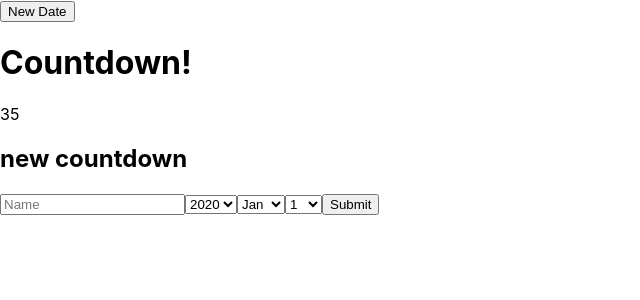
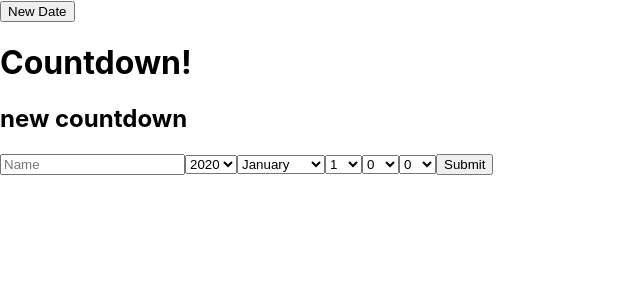
Before and after one commit to Wadboy70/Countdown-Timer, a React (Create React App) app in the folder client/: page / in a window 1280 px wide. Both pictures are taken after a click on the button "New Date". Shown: the top 300 px of the page, without its empty margins (0-640 px from the left). Built offline with nearby package versions, Linux system fonts and the light colour scheme.

Commit message:
input functionality is finished

```diff
--- a/client/src/App.js
+++ b/client/src/App.js
@@ -9,18 +9,6 @@ const App = () => {
   const [counterInfo, setCounterInfo] = useState(undefined);
   const [timeNow, setTimeNow] = useState(undefined);
 
-  const getTimeNow = () => {
-    var time = new Date();
-    return{
-        year: time.getFullYear(),
-        month: time.getMonth()+1,
-        day: time.getDate(),
-        hour: time.getHours(),
-        minute: time.getSeconds(),
-        seconds: time.getSeconds()
-    };
-  }
-
   return (
     <>
       <Sidebar
@@ -29,11 +17,9 @@ const App = () => {
       ></Sidebar>
       <Stage
       counterInfo = {counterInfo}
-      timeNow = {getTimeNow}
       ></Stage>
       {showInputForm &&
       <DateForm
-      timeNow = {timeNow}
       setShowInputForm = {setShowInputForm}
       showForm = {showInputForm}
       setCounterInfo = {setCounterInfo}
--- a/client/src/assets/Months.js
+++ b/client/src/assets/Months.js
@@ -1,18 +1,19 @@
-export default [
+export default (year) => {
+        return([
         {
-        name: "Jan",
+            name: "January",
             length: 31
         },
         {
-        name: "Feb",
-        length: 28
+            name: "February",
+            length: year % 4 === 0 ? 29 : 28
         },
         {
-        name: "Mar",
+            name: "March",
             length: 31
         },
         {
-        name: "Apr",
+            name: "April",
             length: 30
         },
         {
@@ -20,31 +21,32 @@ export default [
             length: 31
         },
         {
-        name: "Jun",
+            name: "June",
             length: 30
         },
         {
-        name: "Jul",
+            name: "July",
             length: 31
         },
         {
-        name: "Aug",
+            name: "August",
             length: 31
         },
         {
-        name: "Sep",
+            name: "September",
             length: 30
         },
         {
-        name: "Oct",
+            name: "October",
             length: 31
         },
         {
-        name: "Nov",
+            name: "November",
             length: 30
         },
         {
-        name: "Dec",
+            name: "December",
             length: 31
         }
-];
+    ])
+};
--- a/client/src/components/DateForm.js
+++ b/client/src/components/DateForm.js
@@ -9,68 +9,58 @@ var getTodayDate = () => {
     var minYear = today.getFullYear();
     return (minYear + "-" + minMonth + "-" + minDay);
 }
+var setOption = (max, toPush) => {
+    var arr = [];
+    for(var i = 0; i < max; i++){
+        arr.push(toPush + i);
+    }
+    return arr.map((elem, i) =>  elem = <option key = {i}>{elem}</option>);
+}
 
 const DateForm = (props) => {
     const [warning, setWarning] = useState("");
+    const [refresh, setRefresh] = useState(0);
     //will be submitted with form
     const [dateInfo, setDateInfo] = useState({
         name: "",
-        date: {
         year: 2020,
         month: 1,
         day: 1,
         hour: 0,
         minute: 0,
         second: 0
-        }
     });
     const warningMessage = () => {
-        var leap = ((dateInfo.date.year % 4 == 0) && dateInfo.date.month == 2 && dateInfo.date.day > 29) ? true : false;
-        console.log(leap);
-        //if date is larger than possible && leap year edge case
-        if( leap || ((dateInfo.date.day > Months[dateInfo.date.month-1].length) &&
-        (dateInfo.date.year % 4 != 0 && dateInfo.date.month != 2 && dateInfo.date.day != 29))){
-            setWarning("Invalid Date");
-            console.log(warning);
+        var now = new Date().getTime();
+        var future = new Date(`${Months(dateInfo.year)[dateInfo.month-1].name} ${dateInfo.day} ${dateInfo.year} ${dateInfo.hour}:${dateInfo.minute}:${dateInfo.second}`).getTime();
+        console.log(now);
+        console.log(future);
+        if (now > future){
+            setWarning("Invalid Date, must be in the future");
             return;
         }
-        var now = props.timeNow;
-        var future = dateInfo.date;
-        console.log(now);
-        console.log(future);
-        if ((future.year < now.year) ||
-        ((future.year == now.year) && (future.month < now.month)  ||
-        ((future.month == now.month) && (future.day < now.day) ||
-        ((future.day == now.day) && (future.hour < now.hour) ||
-        ((future.hour == now.hour) && (future.minute < now.minute) ||
-        ((future.minute == now.minute) && (future.second < now.second))))))){
-            setWarning("Invalid Date, must be in the future");
-            console.log(warning);
+        submitDate(props, dateInfo);
     }
+    const inputChange = (e, value) => {
+        var temp = dateInfo;
+        temp[value] = Number(e.target.value);
+        setDateInfo(temp);
+        setRefresh(refresh+1);
     }
     const submitDate = (props, dateInfo) =>{
+        console.log(dateInfo)
         props.setCounterInfo(dateInfo); //passes date info to be used in countdown
     }
     //Year Array
-    var arr = [];
-    for(var i = 0; i < 50; i++){
-        arr.push(new Date().getFullYear() + i);
-    }
-    const years = arr.map((year, i) =>  year = <option key = {i}>{year}</option>);
-
+    const years = setOption(50, new Date().getFullYear())
     //month Array
-    const months = Months.map((month,index) => {
+    const months = Months(dateInfo.year).map((month,index) => {
         return <option value = {index+1} key = {index}> {month.name} </option>;
     });
-
-    arr = [];
-    for (var i = 0; i < 31; i++){
-        arr.push(i+1);
-    }
-
-    //day Array
-    const days = arr.map((day, index) => day = <option value = {day} key = {index}>{day}</option> );
-
+    const days = setOption(Months(dateInfo.year)[dateInfo.month-1].length,1)
+    //minute Array
+    const minutes = setOption(60,0);
+    const seconds = setOption(60,0);
     return(
         <>
             <h2>new countdown</h2>
@@ -81,34 +71,29 @@ const DateForm = (props) => {
                 placeholder = "Name"
                 onChange = {e => dateInfo.name = e.target.value}/>
 
-                <select onChange = {e => {
-                    var temp = dateInfo;
-                    temp.date.year = Number(e.target.value);
-                    setDateInfo(temp);
-                    }}>
+                <select onChange = {(e) => inputChange(e,"year")}>
                     {years}
                 </select>
-                <select onChange = {e => {
-                    var temp = dateInfo;
-                    temp.date.month = Number(e.target.value);
-                    setDateInfo(temp);
-                    }}>
+                <select onChange = {(e) => inputChange(e,"month")}>
                     {months}
                 </select>
-                <select onChange = {e => {
-                    var temp = dateInfo;
-                    temp.date.day = Number(e.target.value);
-                    setDateInfo(temp);
-                    }}>
+                <select onChange = {(e) => inputChange(e,"day")}
+                    key = {refresh}>
                     {days}
+                </select>
+                <select onChange = {(e) => inputChange(e,"minute")}>
+                    {minutes}
+                </select>
+                <select onChange = {(e) => inputChange(e,"second")}>
+                    {seconds}
                 </select>
 
                 <button
                 type = "submit"
                 onClick = {(e) => {
+                        setWarning("");
                         e.preventDefault();
                         warningMessage();
-                        submitDate(props, dateInfo);
                     }
                 }>
                 Submit</button>
--- a/client/src/components/Timer.js
+++ b/client/src/components/Timer.js
@@ -3,12 +3,12 @@ import "./Timer.css";
 
 const Timer = (props) => {
     const [currTime, setCurrTime] = useState(null);
-    useEffect (() => {
-        setInterval(() => setCurrTime(props.timeNow().minute), 1000);
-        document.title = "currTime";
-        console.log(currTime);
-        return(clearInterval());
-    }, props);
+    // useEffect (() => {
+    //     setInterval(() => setCurrTime(props.timeNow().minute), 1000);
+    //     document.title = "currTime";
+    //     console.log(currTime);
+    //     return(clearInterval());
+    // }, props);
     return(
         <>
             {props.counterInfo && <div>
```
Lines whose indentation alone changed are shown as unchanged.
